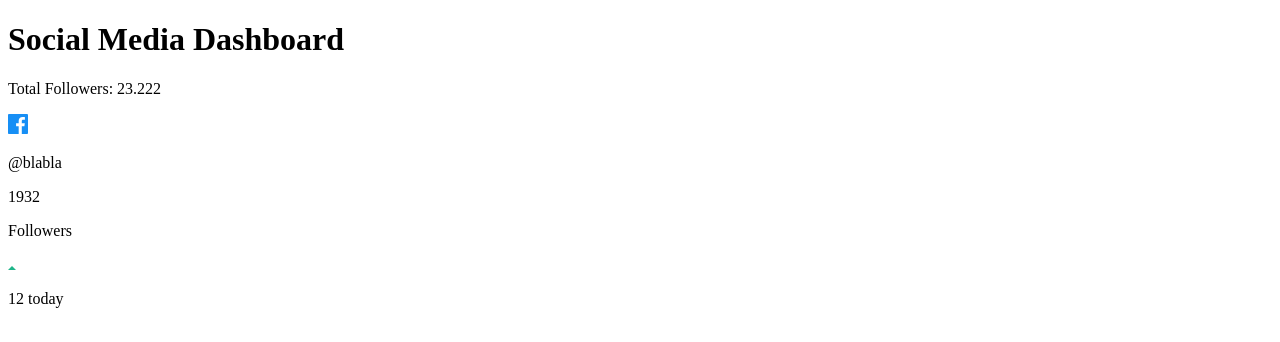
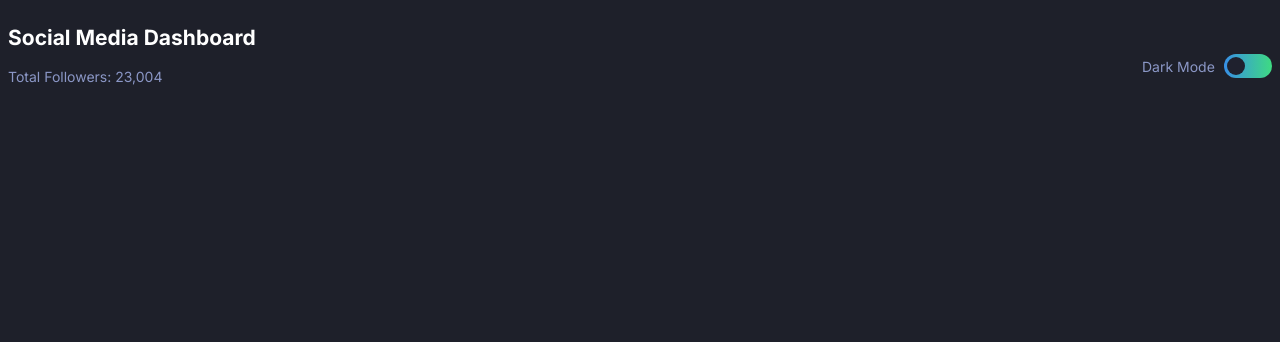
Before and after one commit to MariuszKra85/dashBoard, a website built with webpack: page index.html in a window 1280 px wide. Built offline with nearby package versions, Linux system fonts and the light colour scheme.

Commit message:
create header and button to change mode.

```diff
--- a/index.html
+++ b/index.html
@@ -3,33 +3,33 @@
   <head>
     <meta charset="UTF-8" />
     <meta name="viewport" content="width=device-width, initial-scale=1.0" />
-    <title>Social Media Dashboard</title>
-    <link rel="stylesheet" href="./dist/output.css" />
+    <link
+      rel="icon"
+      type="image/png"
+      sizes="32x32"
+      href="./images/favicon-32x32.png"
+    />
+
+    <link id="stylesheet" rel="stylesheet" href="./dist/output.css" />
+
+    <title>Frontend Mentor Social Media Dashboard</title>
   </head>
   <body>
-    <header class="header">
-      <h1 class="header--title">Social Media Dashboard</h1>
-      <p class="header-counter">Total Followers: 23.222</p>
-    </header>
-    <main>
-      <section class="socialMedia">
-        <div class="socialMedia--item">
-          <img
-            src="./images/icon-facebook.svg"
-            alt="icon-facebook"
-            class="socialMedia--item--pic"
-          />
-          <p class="socialMedia-item--name">@blabla</p>
-          <p class="socialMedia--item--followNumber">1932</p>
-          <p class="socialMedia--item--text">Followers</p>
-          <span class="socialMedia--item--arrow"
-            ><img src="./images/icon-up.svg" alt="up arrow"
-          /></span>
-          <p class="socialMedia--item--todayNum">12 today</p>
+    <div class="container">
+      <header class="header--container dark">
+        <div class="header">
+          <h2 class="header--title">Social Media Dashboard</h2>
+          <p class="header--text">Total Followers: 23,004</p>
         </div>
-      </section>
-      <section></section>
-    </main>
-    <script src="./dist/bundle.js"></script>
+        <div class="mode--controls" id="modeButton">
+          <p class="mode--name" id="modeName">Dark Mode</p>
+          <div class="mode--switch">
+            <span class="mode--slider"></span>
+            <span class="mode--slider-dot"></span>
+          </div>
+        </div>
+      </header>
+    </div>
+    <script src="./index.js"></script>
   </body>
 </html>
--- a/index.js
+++ b/index.js
@@ -1 +1,23 @@
-console.log('hello');
+const modeButton = document.querySelector('#modeButton');
+let mode = 'Dark';
+
+const init = () => {
+  console.log('odpala');
+
+  const header = document.querySelector(`.header--container`);
+  const modeSlider = document.querySelector(`.mode--slider-dot`);
+  const modeName = document.querySelector(`#modeName`);
+
+  modeButton.addEventListener('click', () => {
+    header.classList.toggle('light');
+    header.classList.toggle('dark');
+
+    header.classList.value.includes('dark')
+      ? (mode = 'Dark')
+      : (mode = 'Light');
+
+    modeSlider.classList.toggle(`switch-mode`);
+    modeName.textContent = `${mode} mode`;
+  });
+};
+init();
--- a/input.scss
+++ b/input.scss
@@ -0,0 +1,93 @@
+@import url('https://fonts.googleapis.com/css2?family=Inter:wght@400;700&display=swap');
+
+body {
+  background-color: hsl(230, 17%, 14%);
+  font-size: 14px;
+  color: hsl(0, 0%, 100%);
+  font-family: 'Inter', sans-serif;
+}
+
+.light {
+  transition: background 1s;
+  color: blue;
+  background-color: white;
+}
+.dark {
+  transition: background 1s;
+  color: hsl(0, 0%, 100%);
+  background-color: hsl(230, 17%, 14%);
+}
+
+.header {
+  &--container {
+    display: flex;
+    flex-direction: row;
+    justify-content: space-between;
+  }
+
+  &--text-title {
+    font-size: 1.7rem;
+    padding: 0;
+    margin-bottom: 4px;
+  }
+  &--text {
+    color: hsl(228, 34%, 66%);
+    padding-bottom: 20px;
+    margin: 0;
+  }
+}
+
+.mode {
+  &--controls {
+    width: 130px;
+    display: flex;
+    justify-content: space-between;
+    align-items: center;
+    margin-top: 20px;
+  }
+
+  &--name {
+    color: hsl(228, 34%, 66%);
+    margin: 0;
+  }
+
+  &--switch {
+    position: relative;
+    display: inline-block;
+    width: 48px;
+    height: 24px;
+  }
+
+  &--slider {
+    position: absolute;
+    cursor: pointer;
+    top: 0;
+    left: 0;
+    right: 0;
+    bottom: 0;
+    background: linear-gradient(
+      to right,
+      hsl(210, 78%, 56%),
+      hsl(146, 68%, 55%)
+    );
+    border-radius: 24px;
+    -webkit-transition: 0.4s;
+    transition: 0.4s;
+  }
+
+  &--slider-dot {
+    position: absolute;
+    left: 3px;
+    top: 3px;
+    content: '';
+    height: 18px;
+    width: 18px;
+    background-color: hsl(232, 19%, 15%);
+    border-radius: 50%;
+    -webkit-transition: 0.4s;
+    transition: 0.4s;
+  }
+}
+.switch-mode {
+  left: 23px;
+}
--- a/package.json
+++ b/package.json
@@ -14,7 +14,7 @@
     "webpack-cli": "^3.3.11"
   },
   "scripts": {
-    "prebuild": "npm run clean sass",
+    "prebuild": "npm run clean",
     "build": "webpack",
     "sass": "sass --watch input.scss ./dist/output.css",
     "srv": "browser-sync start --server --files \"./*\"",
```
Also changed, not shown: dist/output.css (added), 2 other files.
